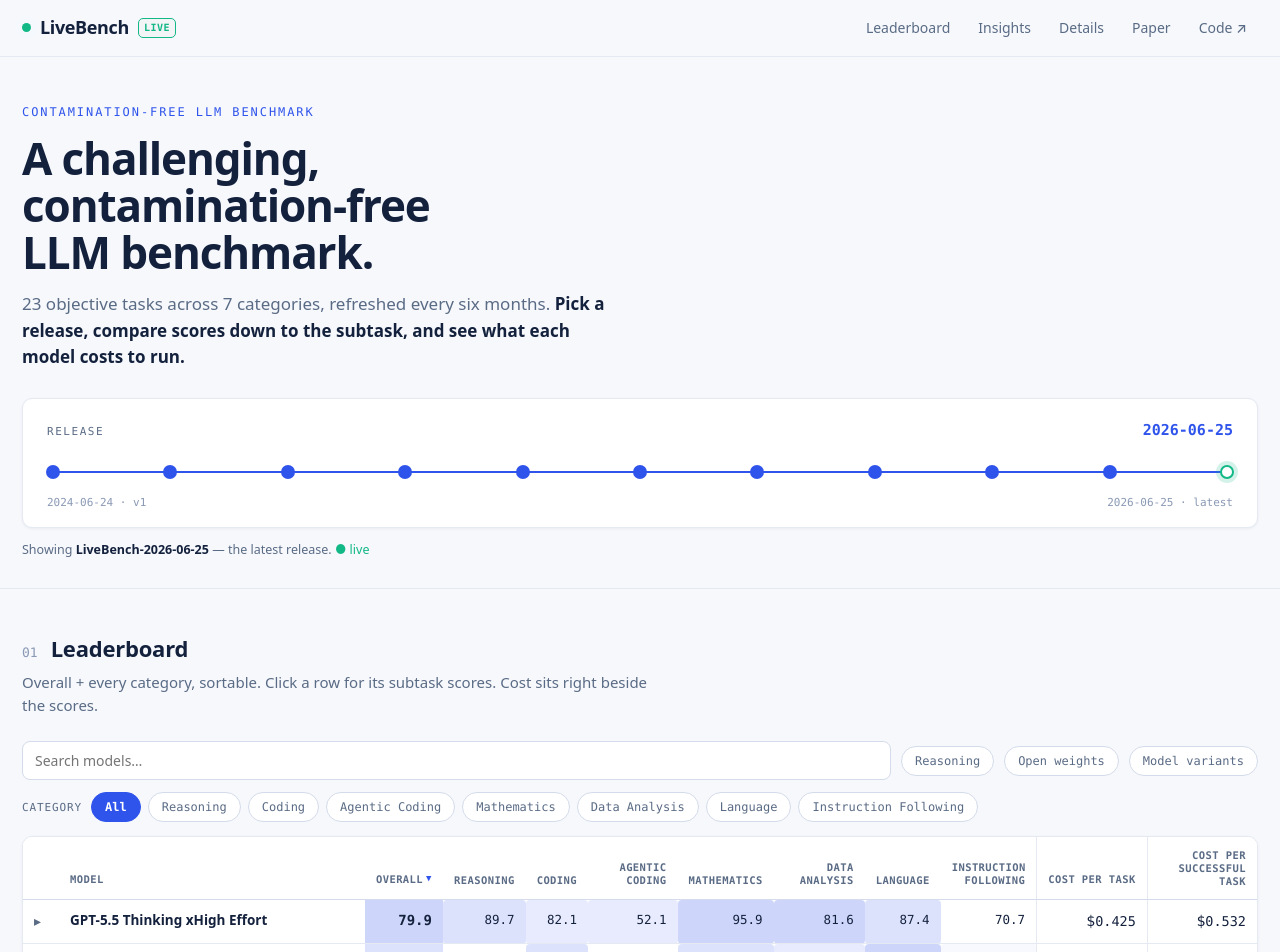
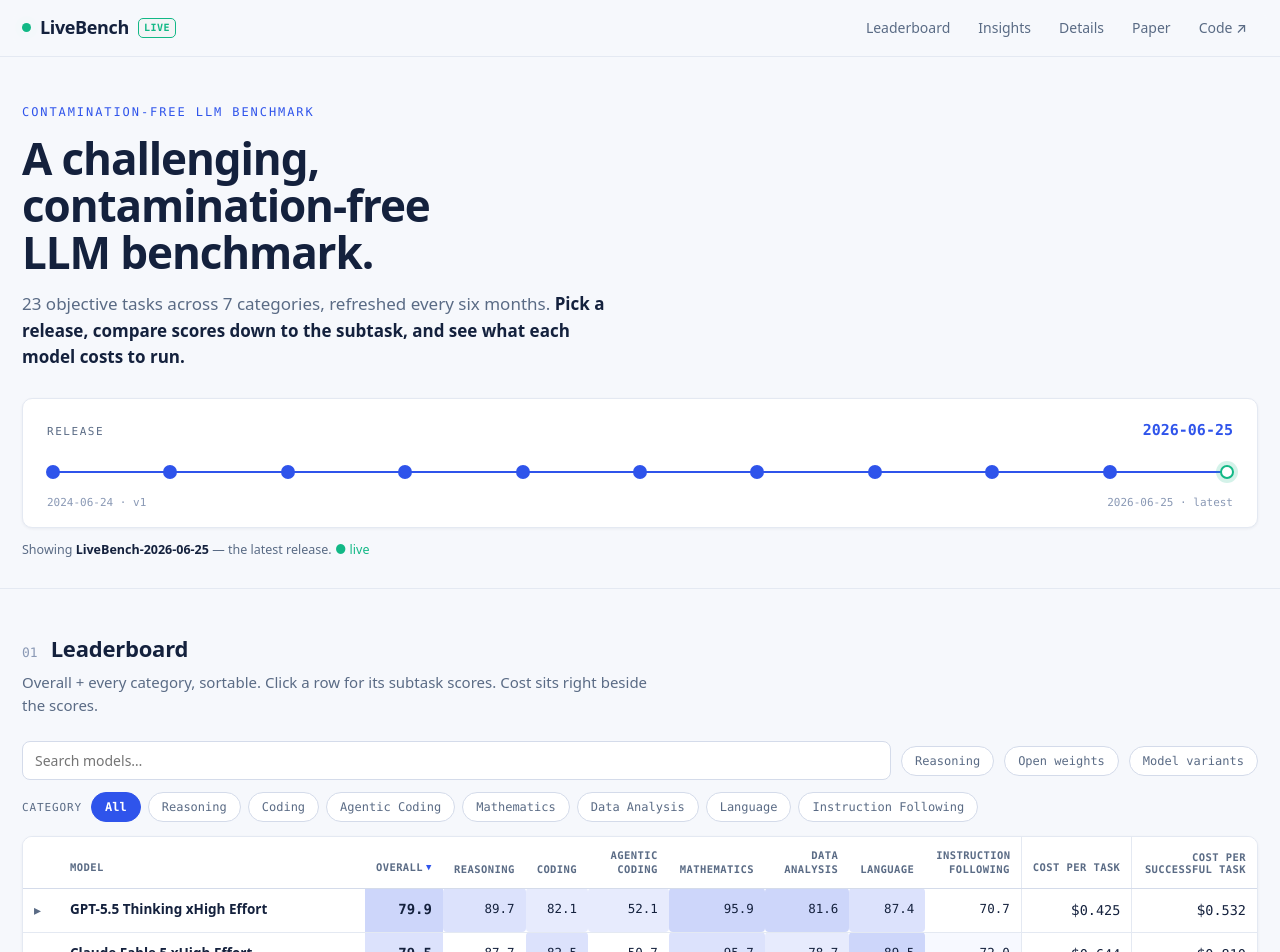
Before and after one commit to LiveBench/new-livebench, a React (Create React App) app: page / in a window 1280 px wide. Shown: the top 952 px of the page. Built offline with nearby package versions, Linux system fonts and the light colour scheme; some icons are missing.

Commit message:
Leaderboard: drop text-wrap:balance on cost/successful header so it wraps to 2 lines not 3 (widen to 132px)
Co-Authored-By: Claude Opus 4.8 (1M context) <noreply@anthropic.com>

```diff
--- a/src/index.css
+++ b/src/index.css
@@ -90,7 +90,7 @@ a{color:var(--accent);text-decoration:none;}
 .lb-tbl thead th .th-t{min-width:0;}
 .lb-tbl thead th .arr{color:var(--accent);font-size:9px;flex:none;}
 .lb-tbl thead th.grp{border-left:1px solid var(--border);}
-.lb-tbl thead th.grp.wrap2{white-space:normal;max-width:116px;line-height:1.2;text-wrap:balance;}
+.lb-tbl thead th.grp.wrap2{white-space:normal;max-width:132px;min-width:120px;line-height:1.2;}
 .lb-tbl thead th.sub{white-space:normal;max-width:96px;line-height:1.25;text-wrap:balance;}
 .lb-tbl tbody td{padding:10px 11px;text-align:right;border-bottom:1px solid var(--border);font-family:var(--mono);font-variant-numeric:tabular-nums;white-space:nowrap;}
 .lb-tbl tbody td.l{text-align:left;font-family:var(--sans);}
```
